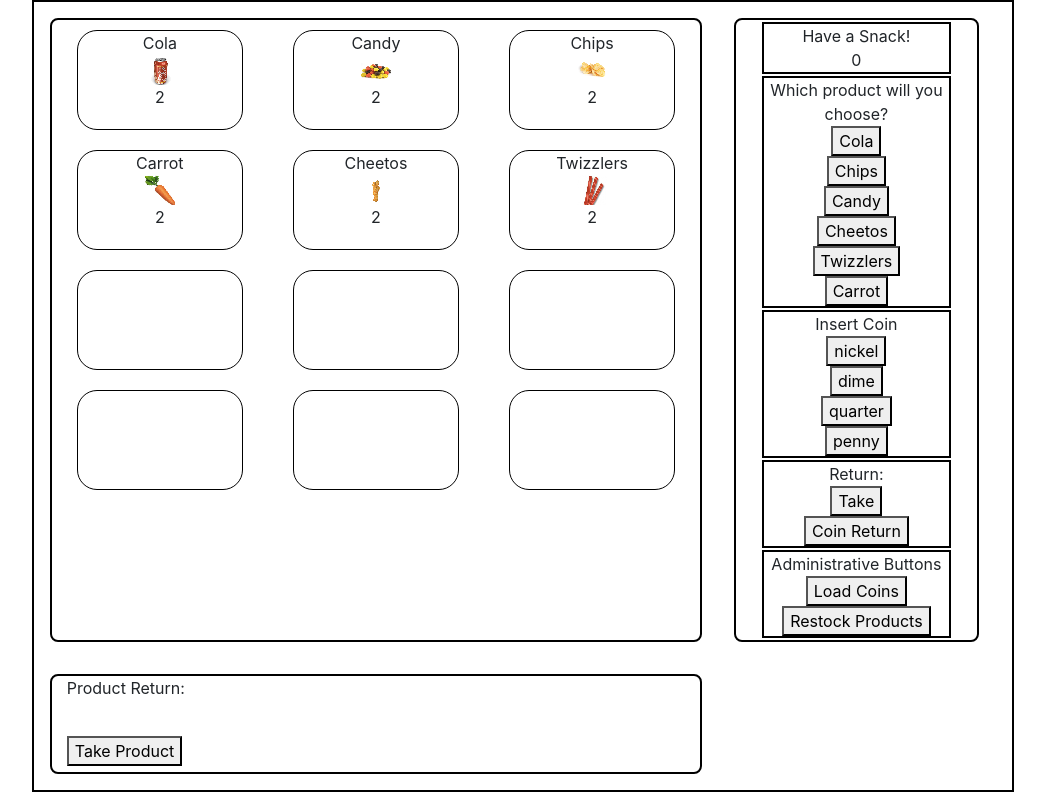
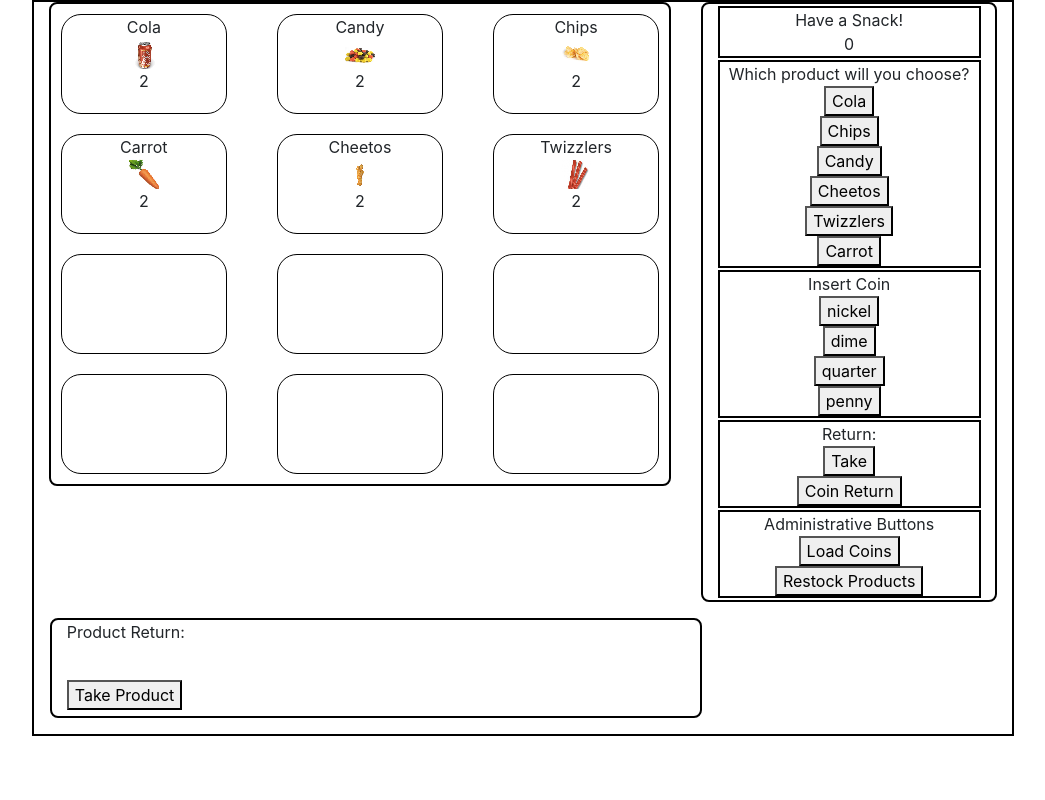
Before and after one commit to bohandley/react-vending-machine, a React app: page / in a window 1280 px wide. Shown: the whole page, without its empty margins (117-1162 px from the left). Built offline with nearby package versions, Linux system fonts and the light colour scheme.

Commit message:
css for product window

```diff
--- a/src/components/ProductWindow.js
+++ b/src/components/ProductWindow.js
@@ -41,6 +41,7 @@ class ProductWindow extends React.Component {
 
     render() {
         const totalSpace = 12;
+
         let keys = this.state.keys;
         let imgs = this.state.imgs;
         let sortedInv = this.invSort(this.props.products);
@@ -70,9 +71,6 @@ class ProductWindow extends React.Component {
                 <div class="col-4">
                 <Product
                     class="prod"
-                    // text={key}
-                    // num={num}
-                    // imgCls={"p" + i}
                 />
                 </div>
             ));
--- a/src/containers/VendingMachine.js
+++ b/src/containers/VendingMachine.js
@@ -216,16 +216,18 @@ class VendingMachine extends React.Component {
         return (
             <div class="row">
                 <div class="col-lg-9 col-md-10 col-sm-11" id="vending-machine">
-
                     <div class="row">
-                        <div class="col-lg-8 col-md-7 col-sm-7 products">
+                        <div class="col-lg-8 col-md-7 col-sm-7">
+                            <div class="products">
                                 <ProductWindow
                                     class="product-window row"
                                     products={this.state.inventory}
                                     text="window"
                                 />
                             </div>
-                        <div class="col-lg-3 col-md-3 col-sm-4 interface">
+                        </div>
+                        <div class="col-lg-4 col-md-5 col-sm-5">
+                            <div class="interface">
                                 <div class="display">
                                     <div class="message">{this.state.display}</div>
                                     <div class="amount">{this.currentAmount()}</div>
@@ -278,6 +280,7 @@ class VendingMachine extends React.Component {
                                 </div>
                             </div>
                         </div>
+                    </div>
                     <div class="row">
                         <ObjReturn
                             class="col-lg-8 col-md-7 col-sm-7 product-return"
--- a/src/styles/app.scss
+++ b/src/styles/app.scss
@@ -4,7 +4,7 @@
     // height: 600px;
     border: 2px solid black;
 
-    .product-window {
+    // .product-window {
         // display: grid;
         // grid-template-columns: auto auto;
 
@@ -15,12 +15,12 @@
             border-radius: 20px;
             height: 100px;
         }
-    }
+    // }
 
     .products, .interface {
         // vertical-align: top;
         // display: inline-block;
-        margin: 16px;
+        // margin: 16px;
         border: 2px solid black;
         border-radius: 8px;
     }
@@ -93,10 +93,10 @@
 }
 
 .products {
-    display: inline-block;
-    margin: 2px;
-    border: 2px solid black;
-    width: 60%;
+    // display: inline-block;
+    // margin: 2px;
+    // border: 2px solid black;
+    // width: 60%;
 }
 
 .coins {
```
Lines whose indentation alone changed are shown as unchanged.
